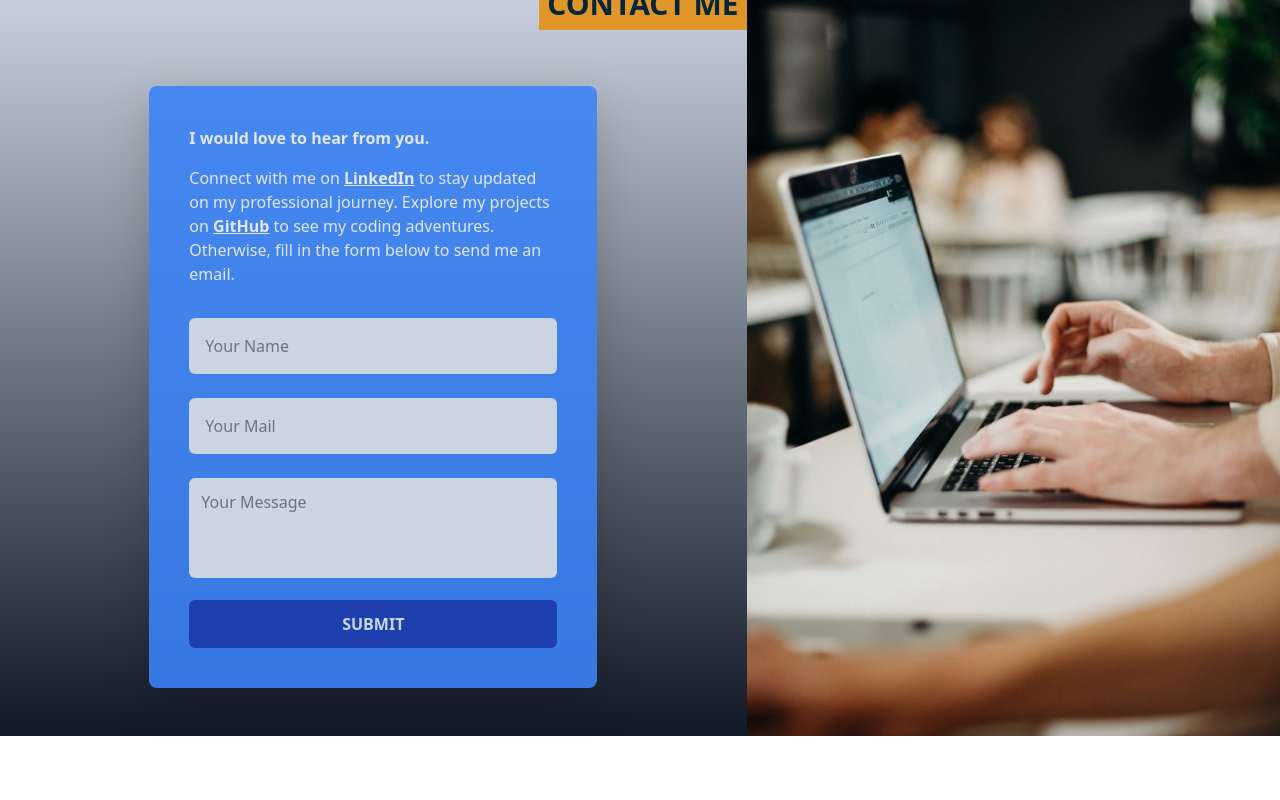
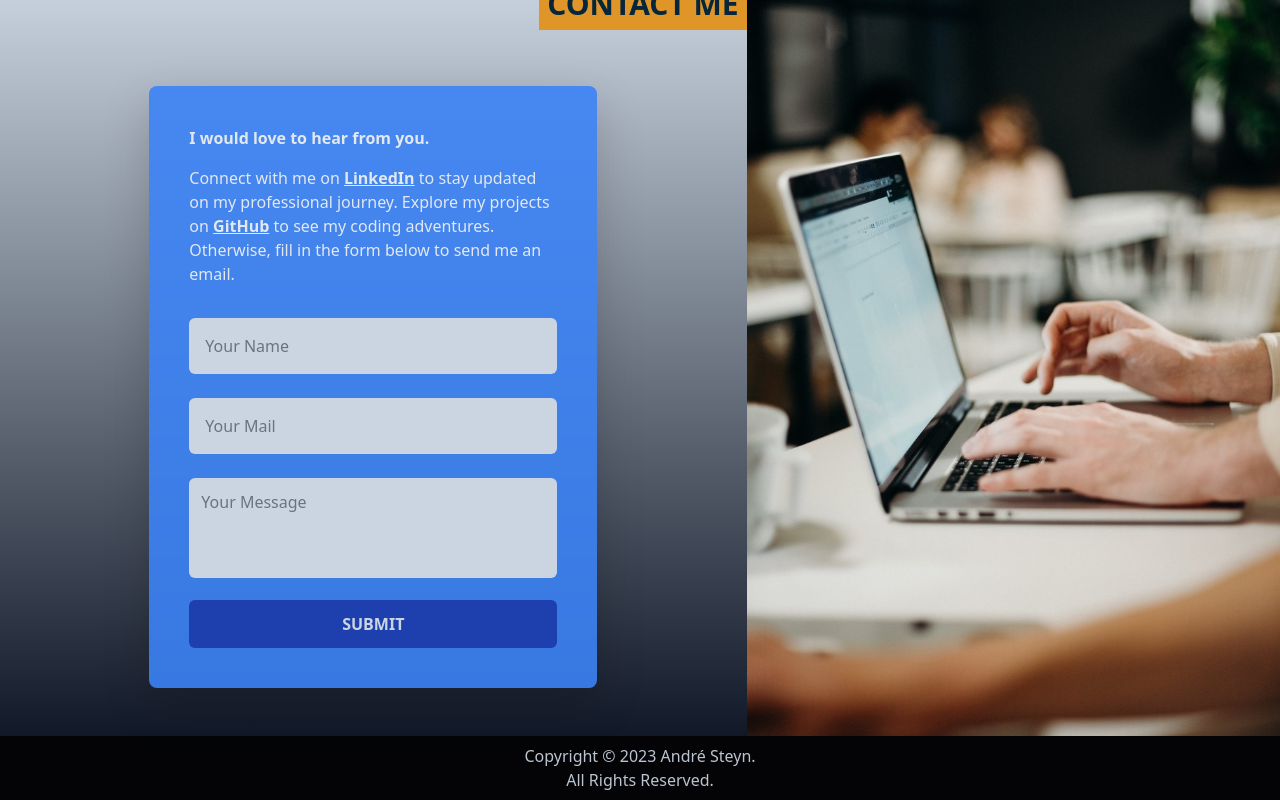
Before and after one commit to AndreSteyn0/Andre-Steyn, an Angular app in the folder Projects/Personal_Website/andre-steyn/: page / in a window 1280 px wide. Shown: the part 4569-5369 px from the top of the page. Before the commit the page ends 5305 px from the top, so only its background shows below. Built offline with nearby package versions, Linux system fonts and the light colour scheme.

Commit message:
Added a footer component.

```diff
--- /dev/null
+++ b/Projects/Personal_Website/andre-steyn/src/app/components/footer/footer.component.html
@@ -0,0 +1,4 @@
+<footer class="w-full h-fit z-10 p-2 bg-black opacity-90 text-slate-300 flex flex-col align-middle items-center justify-center">
+    <p class="flex items-center m-0">Copyright © 2023 André Steyn.</p>
+    <p class="flex items-center m-0">All Rights Reserved.</p>
+  </footer>
--- /dev/null
+++ b/Projects/Personal_Website/andre-steyn/src/app/components/footer/footer.component.ts
@@ -0,0 +1,23 @@
+import { isPlatformBrowser } from '@angular/common';
+import { Component, Inject, OnInit, PLATFORM_ID } from '@angular/core';
+import AOS from 'aos';
+import 'aos/dist/aos.css';
+
+@Component({
+  selector: 'app-footer',
+  standalone: true,
+  imports: [],
+  templateUrl: './footer.component.html',
+  styleUrl: './footer.component.css'
+})
+export class FooterComponent implements OnInit{
+  constructor(
+    @Inject(PLATFORM_ID) private platformId: Object
+  ) {}
+
+  ngOnInit(): void {
+    if (isPlatformBrowser(this.platformId)) {
+      AOS.init();
+    }
+  }
+}
--- a/Projects/Personal_Website/andre-steyn/src/app/components/main/main.component.html
+++ b/Projects/Personal_Website/andre-steyn/src/app/components/main/main.component.html
@@ -6,4 +6,5 @@
   <app-experience></app-experience>
   <app-education></app-education>
   <app-contact></app-contact>
+  <app-footer></app-footer>
 </div>
--- a/Projects/Personal_Website/andre-steyn/src/app/components/main/main.component.ts
+++ b/Projects/Personal_Website/andre-steyn/src/app/components/main/main.component.ts
@@ -5,6 +5,7 @@ import { HeaderComponent } from '../header/header.component';
 import { WelcomeComponent } from '../welcome/welcome.component';
 import { EducationComponent } from '../education/education.component';
 import { ContactComponent } from '../contact/contact.component';
+import { FooterComponent } from '../footer/footer.component';
 
 @Component({
   selector: 'app-main',
@@ -15,7 +16,8 @@ import { ContactComponent } from '../contact/contact.component';
     AboutComponent,
     ExperienceComponent,
     EducationComponent,
-    ContactComponent
+    ContactComponent,
+    FooterComponent
   ],
   templateUrl: './main.component.html',
   styleUrl: './main.component.css'
```
Also changed, not shown: Projects/Personal_Website/andre-steyn/src/app/components/footer/footer.component.css (added).
